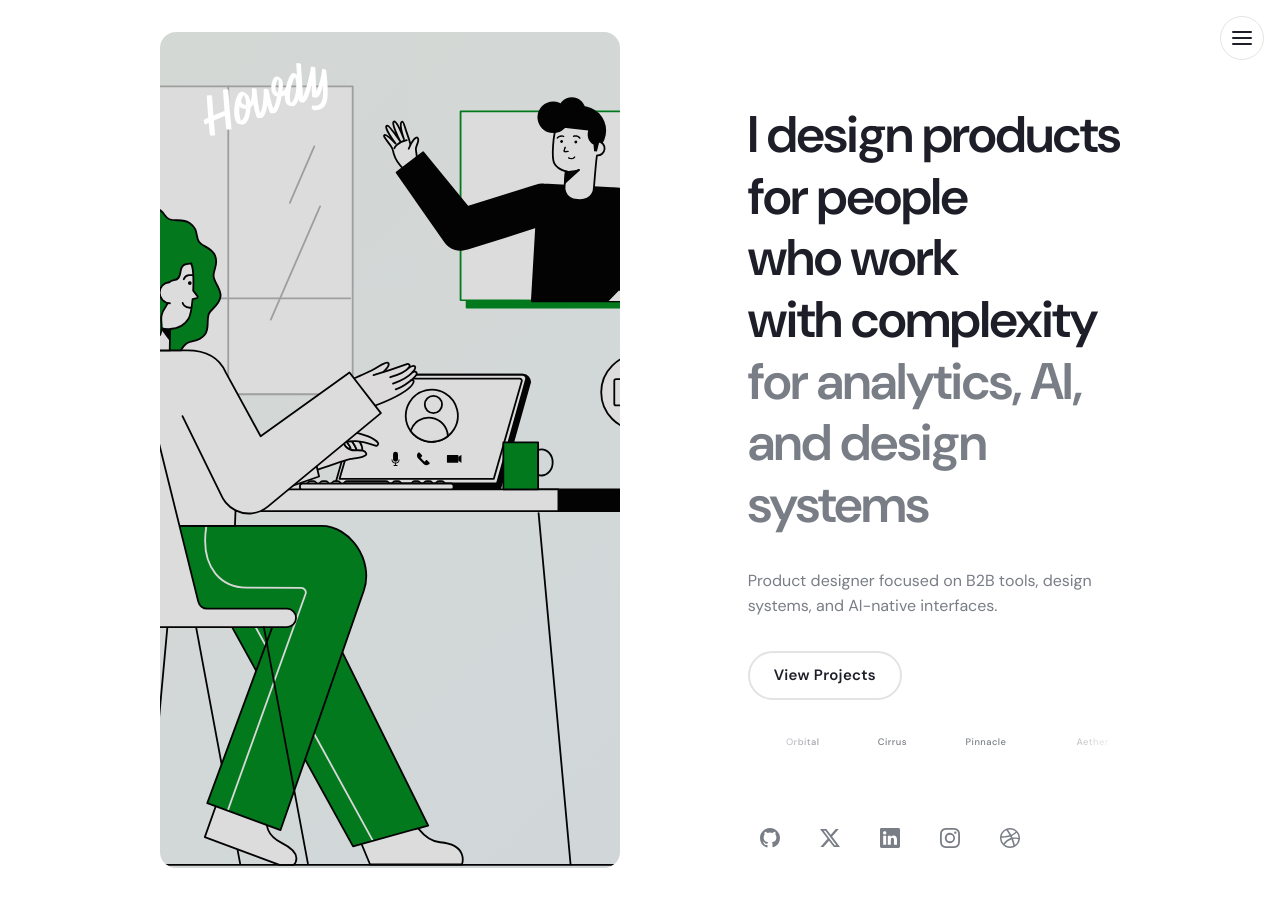
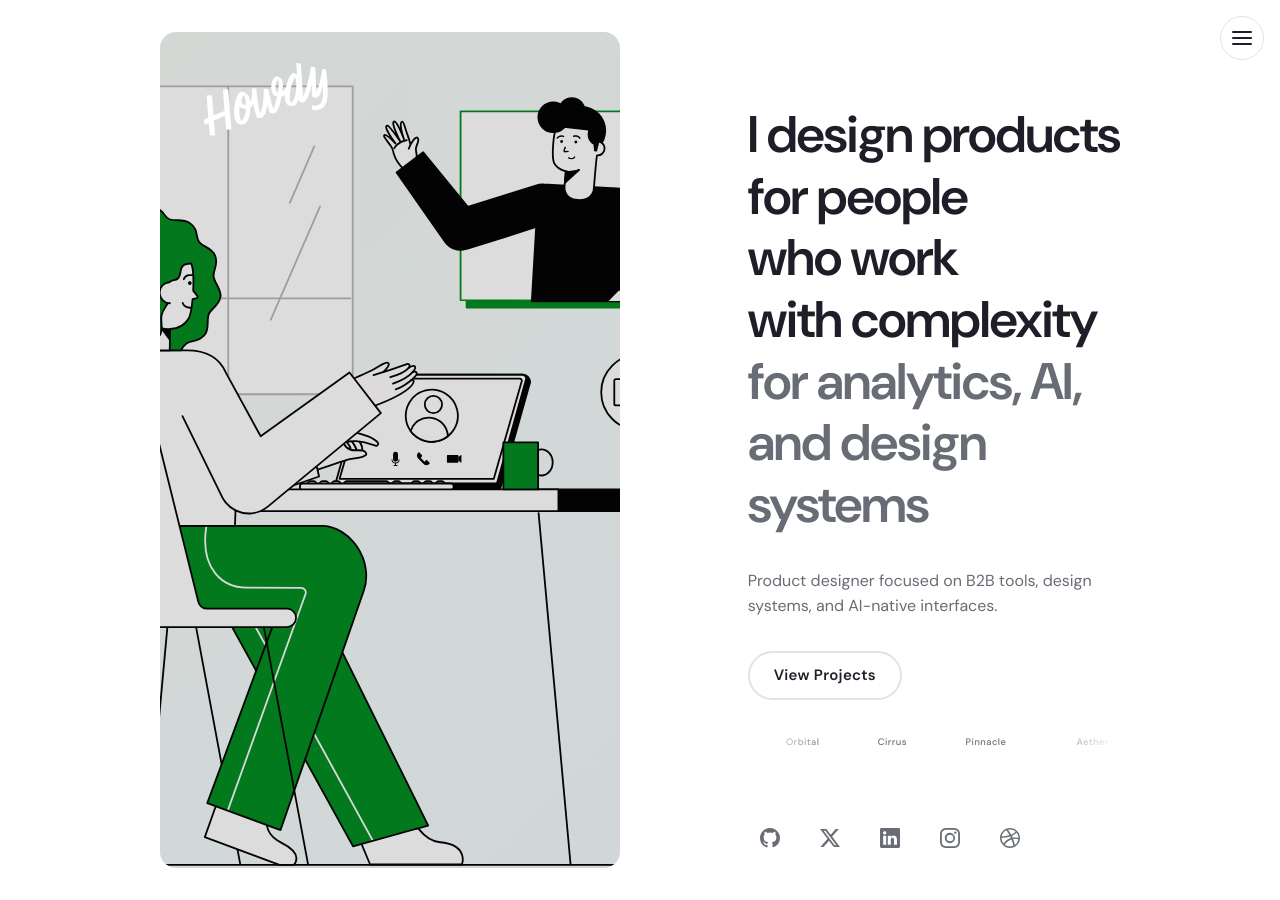
Before and after one commit to howdyitskyle/howdy-jekyll-theme, a Jekyll site: the page built from index.html, in a window 1280 px wide. Built offline with Jekyll 4.4.1, drawn with Linux system fonts in a browser that asks for light colours.

Commit message:
Run pinned Lighthouse in CI + fix WCAG AA contrast (#40)
* ci: install pinned npm deps before Lighthouse

The lighthouse job ran npx lhci without npm ci, so npx resolved the
latest @lhci/cli from the registry instead of the version in
package.json. That made CI non-deterministic and left @lhci/cli
dependabot bumps untested here.

* ci: dump contrast failure details (temporary debug)

* fix(a11y): darken accent and muted text tokens to meet WCAG AA

Pinned Lighthouse resolves real backgrounds and flagged ratios below
the 4.5:1 AA threshold on every page (nav active link 4.30, hero
subtitle 4.12, category labels 4.30). Darkening same-hue tokens:

  accent        #008a1e -> #00761a  (3.96 -> 5.11 worst)
  text-muted    #797d85 -> #686c74  (3.62 -> 4.62)
  accent-blue   #2a7ca8 -> #25709a  (4.05 -> 5.07)
  accent-orange #ca7f2d -> #a0631b  (2.80 -> 4.56)
  text-red      #c74242 -> #b93b3b  (4.30 -> 5.23)

Dark-mode values already pass (5.8-11.1) and are unchanged.

```diff
--- a/_sass/_variables.scss
+++ b/_sass/_variables.scss
@@ -12,19 +12,19 @@ $howdy-xs: 360px;    // Small phones
   // Primary colors (Light mode)
   --howdy-text-primary: #1e1e28;
   --howdy-bg-light-gray: #f0f0f0;
-  --howdy-accent: #008a1e;
+  --howdy-accent: #00761a;
   --howdy-bg-green-tint: #f5fbf7;
   --howdy-bg-white: #fff;
   --howdy-border: #e3e3e3;
-  --howdy-text-red: #c74242;
+  --howdy-text-red: #b93b3b;
   --howdy-text-secondary: #47474f;
-  --howdy-text-muted: #797d85;
+  --howdy-text-muted: #686c74;
   --howdy-bg-red-tint: #fff5f5;
   --howdy-bg-semi-white: #ffffffb3;
   --howdy-bg-cream: #f8f2eb;
-  --howdy-accent-orange: #ca7f2d;
+  --howdy-accent-orange: #a0631b;
   --howdy-bg-orange-tint: #fdf6ee;
-  --howdy-accent-blue: #2a7ca8;
+  --howdy-accent-blue: #25709a;
   --howdy-bg-blue-tint: #f2f8fb;
   --howdy-accent-purple: #914dad;
   --howdy-bg-purple-tint: #f8f4fa;
```
Also changed, not shown: .github/workflows/ci.yml.
